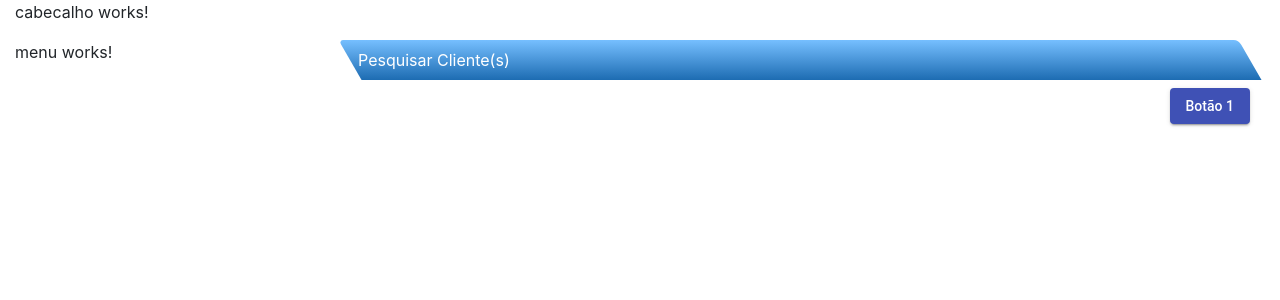
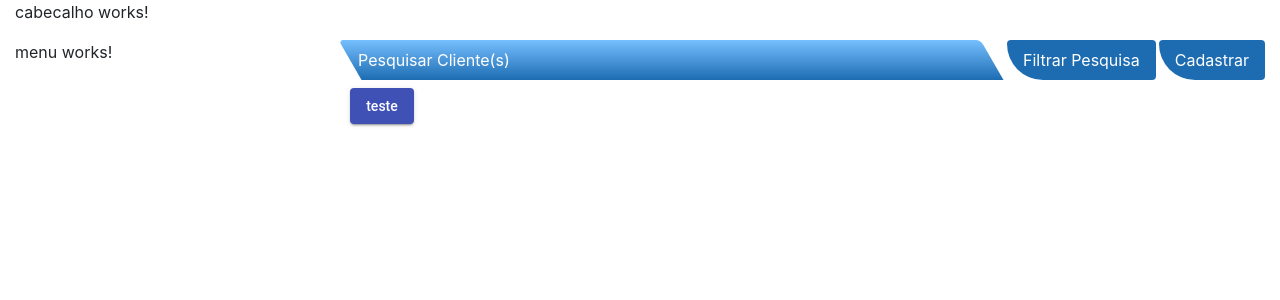
Before and after one commit to lucasbiel7/11barra11, an Angular app in the folder web-client/: page /gestao/cliente in a window 1280 px wide. Shown: the top 300 px of the page. Built offline with nearby package versions, Linux system fonts and the light colour scheme.

Commit message:
Finalizando barra de ferramentas

```diff
--- a/web-client/src/app/modules/gestao/components/cliente/cliente.component.html
+++ b/web-client/src/app/modules/gestao/components/cliente/cliente.component.html
@@ -1,4 +1,9 @@
 <onz-painel-acoes [titulo]='titulo'>
-    <button mat-raised-button color="primary" botoao-acoes>Botão 1</button>
-    <button mat-raised-button color="primary" botoes-acoes>Botão 2</button>
+    <div botoao-acoes>
+        <button>Filtrar Pesquisa</button>
+        <button>Cadastrar</button>
+    </div>
+    <div conteudo>
+        <button mat-raised-button color="primary">teste</button>
+    </div>
 </onz-painel-acoes>
--- a/web-client/src/app/modules/shared/components/painel-acoes/painel-acoes.component.html
+++ b/web-client/src/app/modules/shared/components/painel-acoes/painel-acoes.component.html
@@ -6,14 +6,14 @@
                     <p class="titulo " [innerHTML]="titulo"></p>
                 </header>
             </div>
-        </div>
-        <div class="d-flex justify-content-end mt-2">
-            <div>
+            <div class="d-flex justify-content-end botoao-acoes">
                 <ng-content select="[botoao-acoes]"></ng-content>
             </div>
         </div>
         <div class="row">
-            <ng-content select="['conteudo']"></ng-content>
+            <div class="col-xs-12 col-sm-12 col-md-12 col-lg-12 mt-2">
+                <ng-content select="[conteudo]"></ng-content>
+            </div>
         </div>
     </div>
 </section>
--- a/web-client/src/app/modules/shared/components/painel-acoes/painel-acoes.component.scss
+++ b/web-client/src/app/modules/shared/components/painel-acoes/painel-acoes.component.scss
@@ -9,6 +9,7 @@ section.conteudo{
         -webkit-transform: skew(30deg);
         -ms-transform: skew(30deg);
         transform: skew(30deg);
+
         p.titulo{
             margin-top: auto;
             margin-bottom: auto;
@@ -18,4 +19,24 @@ section.conteudo{
             transform: skew(-30deg);
         }
     }
+
+    .botoao-acoes ::ng-deep  button{
+        margin-right: .2rem;
+        background-color: $primaria;
+        color:white;
+        border:none;
+        border-radius: .3rem;
+        border-bottom-left-radius: 2.7rem;
+        padding: 0.4rem 1rem;
+        height: 100%;
+
+        &:hover, &:visited, &:active, &:focus{
+            background-color:$azul-escuro;
+        }
+
+        &:last-child{
+            margin-right: 0;
+        }
+    }
+
 }
--- a/web-client/src/app/modules/shared/components/painel-acoes/painel-acoes.component.ts
+++ b/web-client/src/app/modules/shared/components/painel-acoes/painel-acoes.component.ts
@@ -10,10 +10,11 @@ export class PainelAcoesComponent implements OnInit {
     @Input()
     public titulo: string;
 
-    constructor() { }
-
-    ngOnInit() {
+    constructor() {
 
     }
 
+    ngOnInit() {
+    }
+
 }
```
